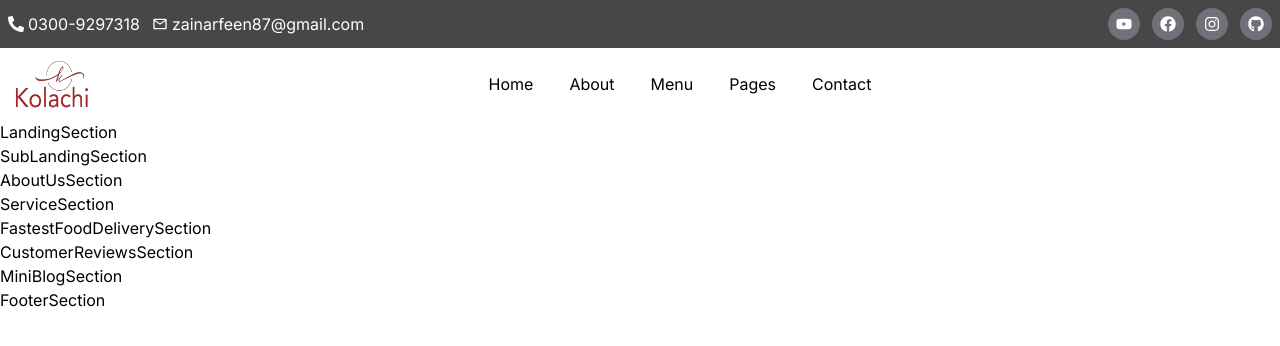
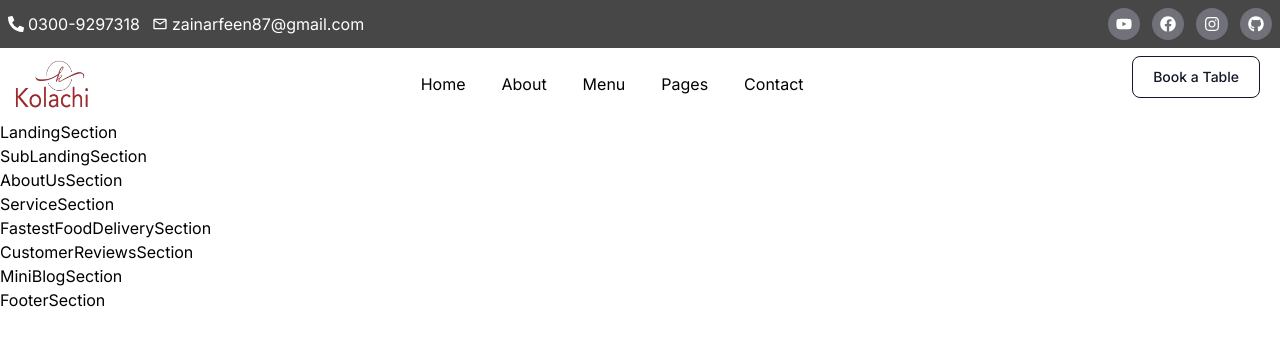
Before and after one commit to ZAINKHAN25/kolachi-resturant, a Next.js app: page / in a window 1280 px wide. Shown: the top 346 px of the page. Built offline with nearby package versions, Linux system fonts and the light colour scheme.

Commit message:
Main Navbar Work Done.

```diff
--- a/src/app/components/MainNavbar/index.jsx
+++ b/src/app/components/MainNavbar/index.jsx
@@ -33,7 +33,16 @@ function MainNavbar() {
                         ))
                     }
                 </div>
-                <div></div>
+                <div>
+                    <button
+                        type="button"
+                        className="text-cB hover:text-cW border border-gray-800 hover:bg-cB focus:ring-4 focus:outline-none focus:ring-gray-300 font-medium rounded-lg text-sm px-5 py-2.5 text-center me-2 mb-2 dark:border-gray-600 dark:text-gray-400 dark:hover:text-cW dark:hover:bg-gray-600 dark:focus:ring-gray-800"
+                    >
+                        Book a Table
+                    </button>
+
+
+                </div>
             </div>
         </div>
     )
--- a/tailwind.config.js
+++ b/tailwind.config.js
@@ -10,11 +10,11 @@ module.exports = {
       firstColor: "#474747",
       secondColor: "#AD343E",
       cW: "#fff",
+      cB: "#111827",
       buttonClr: "#71717a",
       buttonClrHvr: "#a3a3a3",
-      hoverClr: "#e4e4e7"
+      hoverClr: "#DBDFD0"
     },
-    // You can add other theme configurations here if needed
   },
   plugins: [],
 };
```
